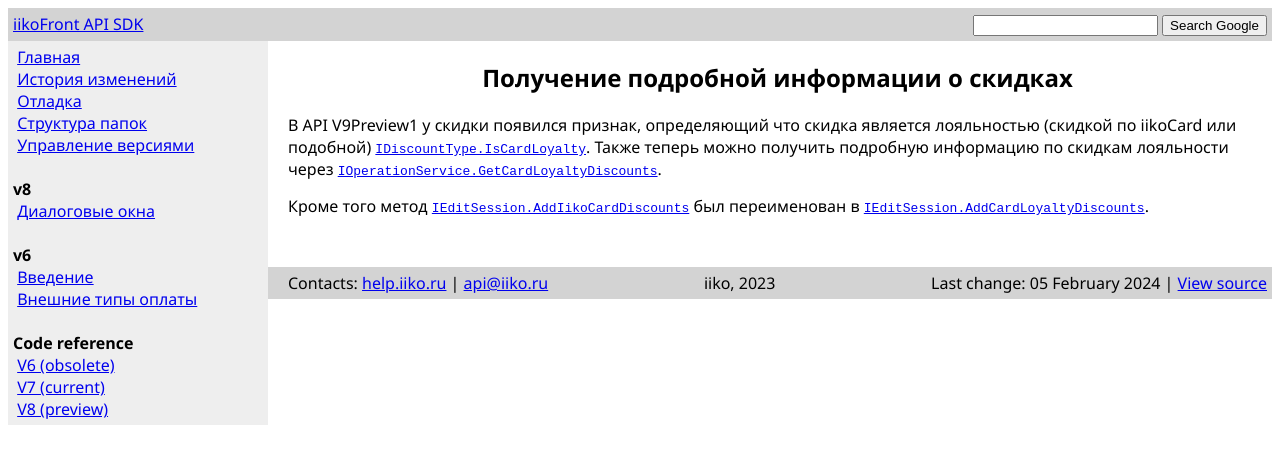
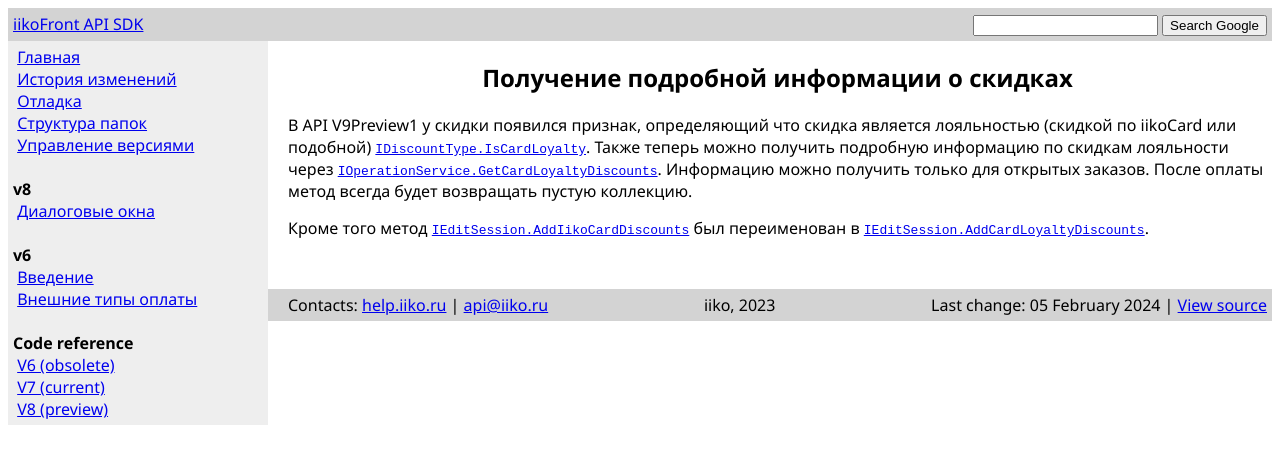
Before and after one commit to iiko/front.api.doc, a Jekyll site: the page built from _posts/2024-01-20-discounts-detailed-information.md, in a window 1280 px wide. Shown: the top 464 px of the page. Built offline with Jekyll 4.4.1, drawn with Linux system fonts in a browser that asks for light colours.

Commit message:
Информацию по скидкам можно получить только для открытых заказов

```diff
--- a/_posts/2024-01-20-discounts-detailed-information.md
+++ b/_posts/2024-01-20-discounts-detailed-information.md
@@ -5,6 +5,6 @@ layout: default
 
 В API V9Preview1 у скидки появился признак, определяющий что скидка является лояльностью (скидкой по iikoCard или подобной)
 [`IDiscountType.IsCardLoyalty`](https://iiko.github.io/front.api.sdk/v9/html/T_Resto_Front_Api_Data_Orders_IDiscountType.htm).
-Также теперь можно получить подробную информацию по скидкам лояльности через  [`IOperationService.GetCardLoyaltyDiscounts`](https://iiko.github.io/front.api.sdk/v9/html/T_Resto_Front_Api_IOperationService.htm).
+Также теперь можно получить подробную информацию по скидкам лояльности через  [`IOperationService.GetCardLoyaltyDiscounts`](https://iiko.github.io/front.api.sdk/v9/html/T_Resto_Front_Api_IOperationService.htm). Информацию можно получить только для открытых заказов. После оплаты метод всегда будет возвращать пустую коллекцию.
 
 Кроме того метод [`IEditSession.AddIikoCardDiscounts`](https://iiko.github.io/front.api.sdk/v8/html/M_Resto_Front_Api_Editors_IEditSession_AddIikoCardDiscounts.htm) был переименован в [`IEditSession.AddCardLoyaltyDiscounts`](https://iiko.github.io/front.api.sdk/v9/html/M_Resto_Front_Api_Editors_IEditSession_AddCardLoyaltyDiscounts.htm).
```
